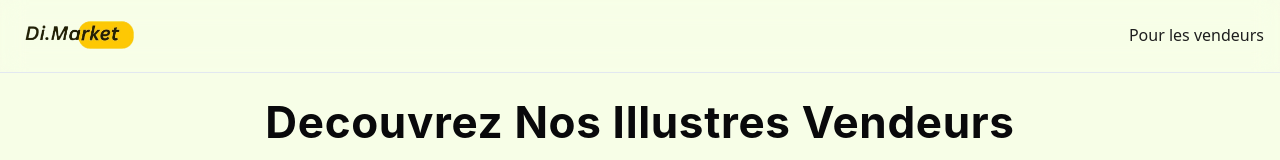
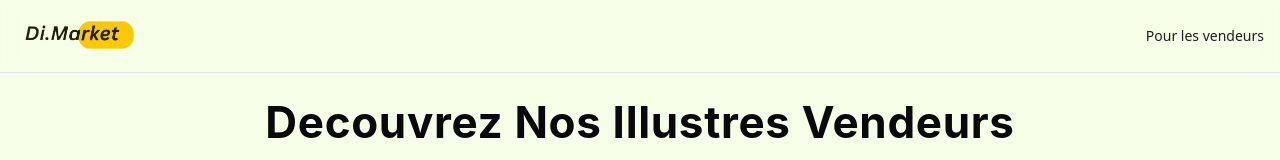
Before and after one commit to DiagneGeek/di-market, a SvelteKit app: page /boutiques in a window 1280 px wide. Shown: the top 160 px of the page. Built offline with nearby package versions, Linux system fonts and the light colour scheme; no server answers; the database is empty.

Commit message:
Update link style for 'Pour les vendeurs' in layout

```diff
--- a/src/routes/+layout.svelte
+++ b/src/routes/+layout.svelte
@@ -6,7 +6,7 @@
 
 <div class="app">
 	<NavBar>
-      <a href="/vendeurs">Pour les vendeurs</a>
+      <a href="/vendeurs" class="text-[14px]">Pour les vendeurs</a>
 	</NavBar>
 
 	<main class="mb-6 mt-24 px-[20px] *:text-center">
```
